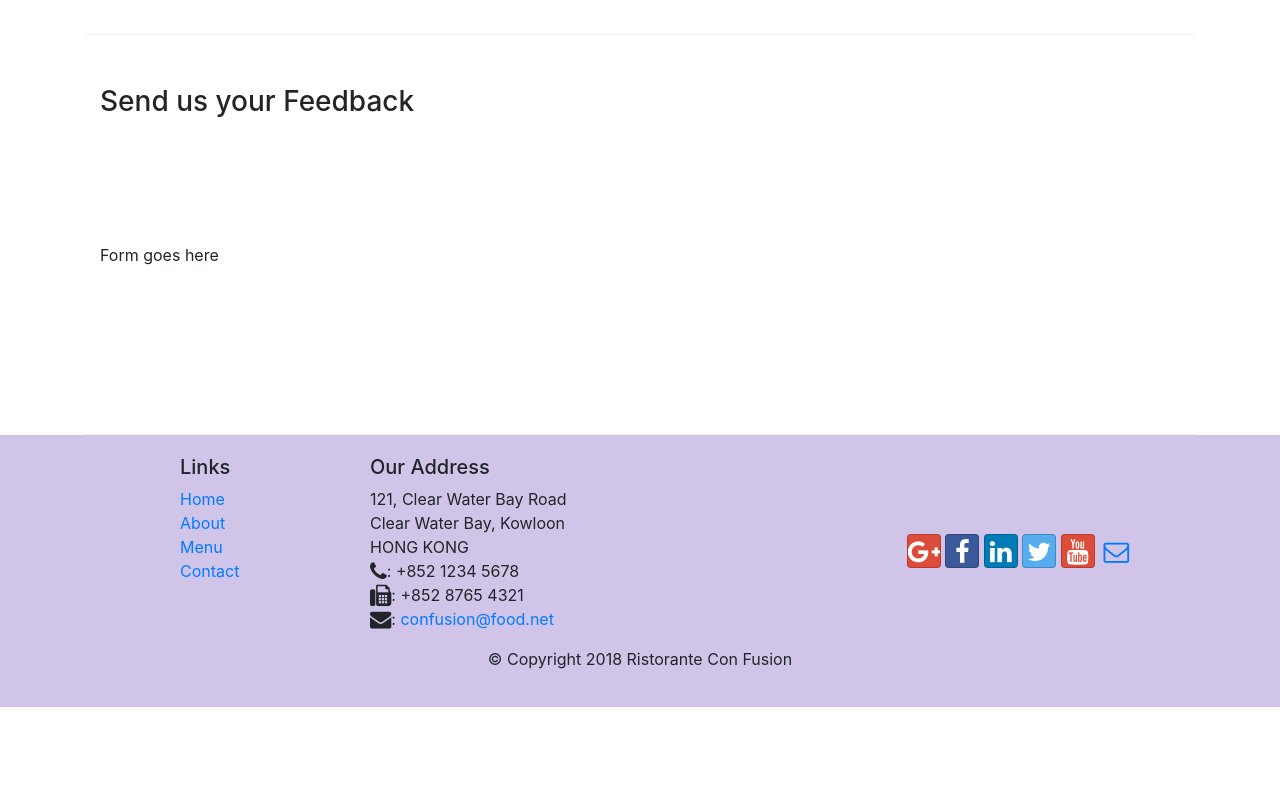
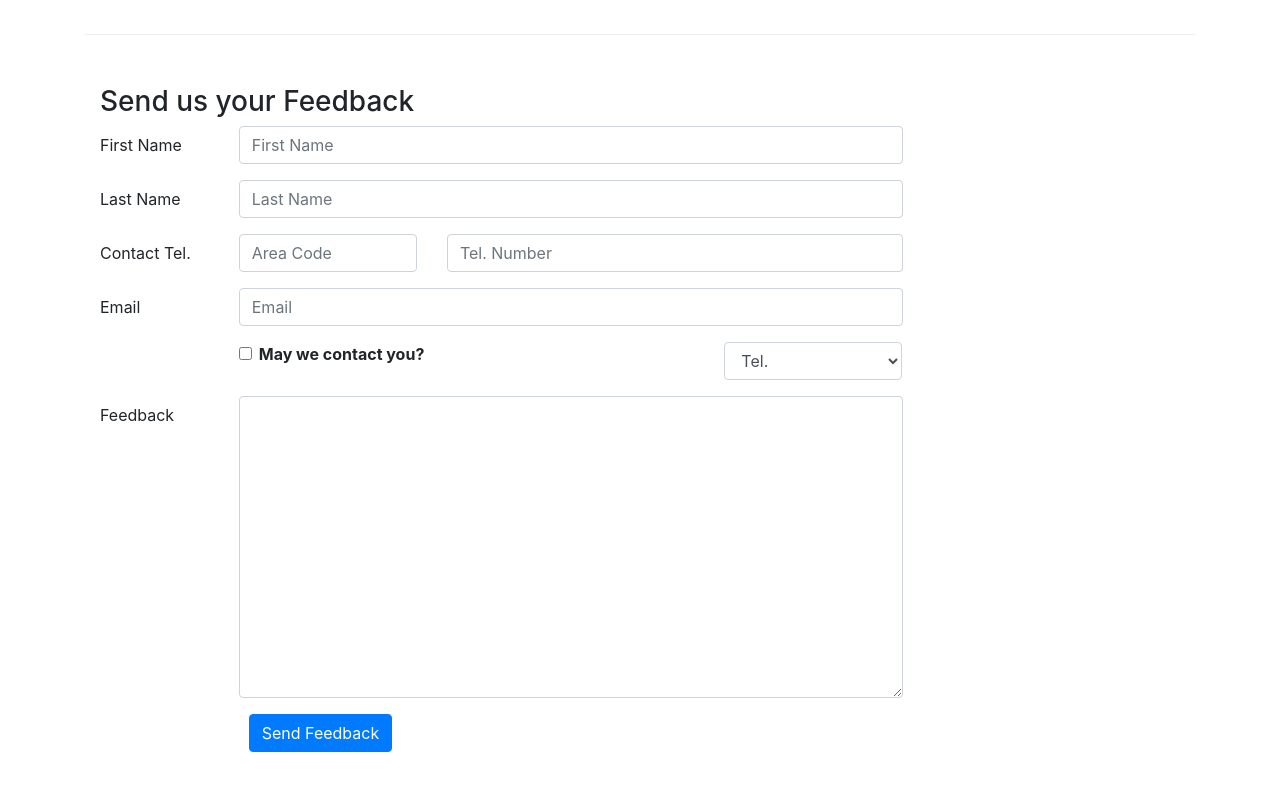
Before and after one commit to arka19das/conFusion, a website: page contactus.html in a window 1280 px wide. Shown: the part 780-1580 px from the top of the page. Before the commit the page ends 1487 px from the top, so only its background shows below. Drawn offline with nearby package versions, Linux system fonts and the light colour scheme.

Commit message:
Forms added

```diff
--- a/contactus.html
+++ b/contactus.html
@@ -93,7 +93,64 @@
               <h3>Send us your Feedback</h3>
            </div>
             <div class="col-12 col-md-9">
-                Form goes here
+                <!--\\\\\\\\\\\\\\Form goes here//////////////////////-->
+                <form>
+                    <div class="form-group row">
+                        <label for="firstname" class="col-md-2 col-form-label">First Name</label>
+                        <div class="col-md-10">
+                            <input type="text" class="form-control" id="firstname" name="firstname" placeholder="First Name">
+                        </div>
+                    </div>
+                    <div class="form-group row">
+                         <label for="lastname" class="col-md-2 col-form-label">Last Name</label>
+                        <div class="col-md-10">
+                            <input type="text" class="form-control" id="lasttname" name="lastname" placeholder="Last Name">
+                        </div>
+                    </div>
+                    <div class="form-group row">
+
+                        <label for="telnum" class="col-12 col-md-2 col-form-label">Contact Tel.</label>
+                        <div class="col-5 col-md-3">
+                             <input type="tel"class="form-control" id="areacode" name="areacode" placeholder="Area Code">
+                        </div>
+                        <div class="col-7 col-md-7">
+                            <input type="tel" class="form-control" id="telnum" name="telnum" placeholder="Tel. Number">
+                        </div>
+                    </div>
+                    <div class="form-group row">
+                        <label for="emailid" class="col-md-2  col-form-label">Email</label>
+                        <div class="col-md-10">
+                            <input type="email" class="form-control" id="emailid" name="emailid" placeholder="Email">
+                        </div>
+                    </div>
+                    <div class="form-group row">
+                        <div class="col-md-6 offset-md-2">
+                            <div class="form-check">
+                                <input type="checkbox" class="form-check-input" id="approve" value="">
+                                <label class="form-check-label" for="approve"><strong> May we contact you? </strong></label>
+                            </div>
+                        </div>
+                        <div class="col-md-3 offset-md-1">
+                            <select class="form-control" name="opt">
+                                <option>Tel.</option>
+                                <option>Email</option>
+                            </select>
+                        </div>
+                    </div>
+                     <div class="form-group row">
+                         <label for="feedback" class="col-md-2 col-form-label">Feedback</label>
+                        <div class="col-md-10">
+                            <textarea class="form-control" id="feedback" name="feedback" rows="12"></textarea>
+                        </div>
+                    </div>
+                    <div class="form-group-row">
+                        <div class="offset-md-2 col-md-10">
+                            <button type="submit" class="btn btn-primary">
+                                Send Feedback
+                            </button>
+                        </div>
+                    </div>
+                </form>
             </div>
              <div class="col-12 col-md">
             </div>
```
